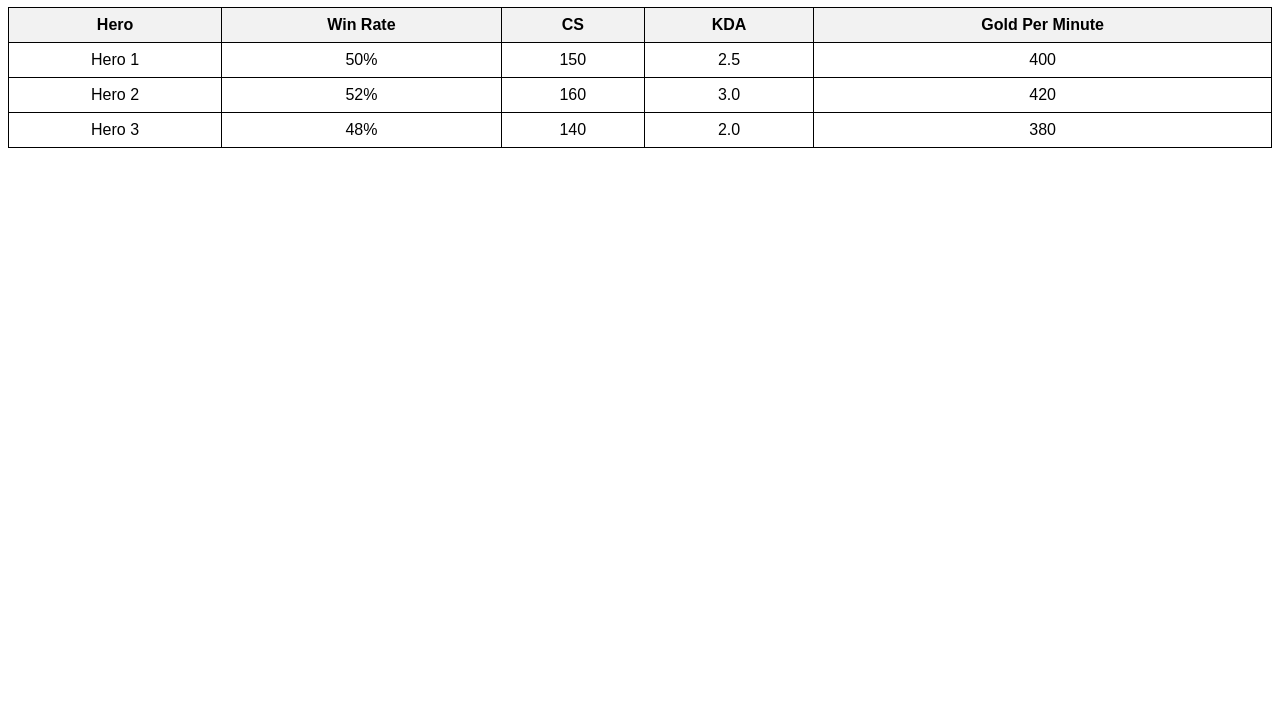
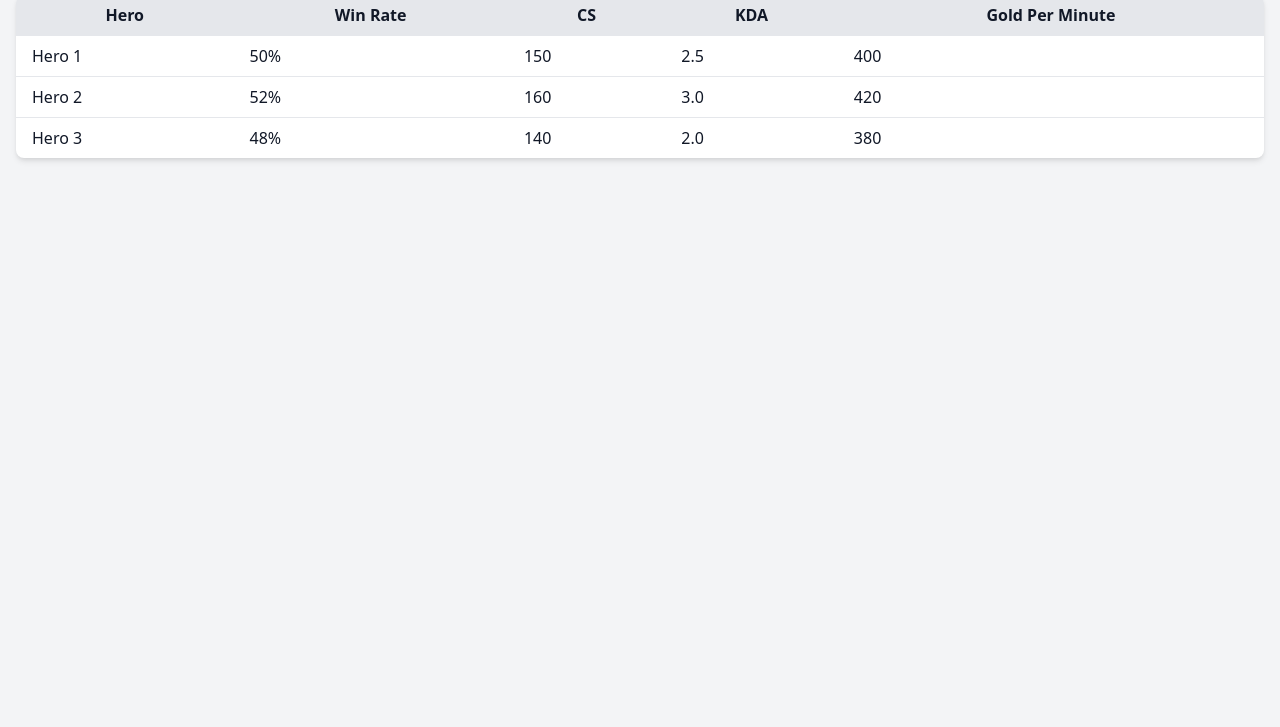
Before and after one commit to balko186/AdvancedStats, a plain HTML site: page index.html in a window 1280 px wide. Shown: the part 73-800 px from the top of the page. Drawn offline with nearby package versions, Linux system fonts and the light colour scheme.

Commit message:
Update index.html

```diff
--- a/index.html
+++ b/index.html
@@ -4,62 +4,45 @@
     <meta charset="UTF-8">
     <meta name="viewport" content="width=device-width, initial-scale=1.0">
     <title>Hero Stats</title>
-    <style>
-        body {
-            font-family: Arial, sans-serif;
-        }
-        table {
-            width: 100%;
-            border-collapse: collapse;
-            margin: 20px 0;
-        }
-        table, th, td {
-            border: 1px solid black;
-        }
-        th, td {
-            padding: 8px;
-            text-align: center;
-        }
-        th {
-            background-color: #f2f2f2;
-        }
-    </style>
+    <link href="https://cdn.jsdelivr.net/npm/tailwindcss@2.2.19/dist/tailwind.min.css" rel="stylesheet">
 </head>
-<body>
-    <h1>Hero Stats</h1>
-    <table>
+<body class="bg-gray-100 text-gray-900">
+    <div class="container mx-auto p-4">
+        <h1 class="text-3xl font-bold mb-4">Hero Stats</h1>
+        <table class="min-w-full bg-white shadow-md rounded-lg overflow-hidden">
             <thead>
                 <tr>
-                <th>Hero</th>
-                <th>Win Rate</th>
-                <th>CS</th>
-                <th>KDA</th>
-                <th>Gold Per Minute</th>
+                    <th class="px-4 py-2 bg-gray-200">Hero</th>
+                    <th class="px-4 py-2 bg-gray-200">Win Rate</th>
+                    <th class="px-4 py-2 bg-gray-200">CS</th>
+                    <th class="px-4 py-2 bg-gray-200">KDA</th>
+                    <th class="px-4 py-2 bg-gray-200">Gold Per Minute</th>
                 </tr>
             </thead>
             <tbody>
-            <tr>
-                <td>Hero 1</td>
-                <td>50%</td>
-                <td>150</td>
-                <td>2.5</td>
-                <td>400</td>
+                <tr class="border-t">
+                    <td class="px-4 py-2">Hero 1</td>
+                    <td class="px-4 py-2">50%</td>
+                    <td class="px-4 py-2">150</td>
+                    <td class="px-4 py-2">2.5</td>
+                    <td class="px-4 py-2">400</td>
                 </tr>
-            <tr>
-                <td>Hero 2</td>
-                <td>52%</td>
-                <td>160</td>
-                <td>3.0</td>
-                <td>420</td>
+                <tr class="border-t">
+                    <td class="px-4 py-2">Hero 2</td>
+                    <td class="px-4 py-2">52%</td>
+                    <td class="px-4 py-2">160</td>
+                    <td class="px-4 py-2">3.0</td>
+                    <td class="px-4 py-2">420</td>
                 </tr>
-            <tr>
-                <td>Hero 3</td>
-                <td>48%</td>
-                <td>140</td>
-                <td>2.0</td>
-                <td>380</td>
+                <tr class="border-t">
+                    <td class="px-4 py-2">Hero 3</td>
+                    <td class="px-4 py-2">48%</td>
+                    <td class="px-4 py-2">140</td>
+                    <td class="px-4 py-2">2.0</td>
+                    <td class="px-4 py-2">380</td>
                 </tr>
             </tbody>
         </table>
+    </div>
 </body>
 </html>
```
Lines whose indentation alone changed are shown as unchanged.
